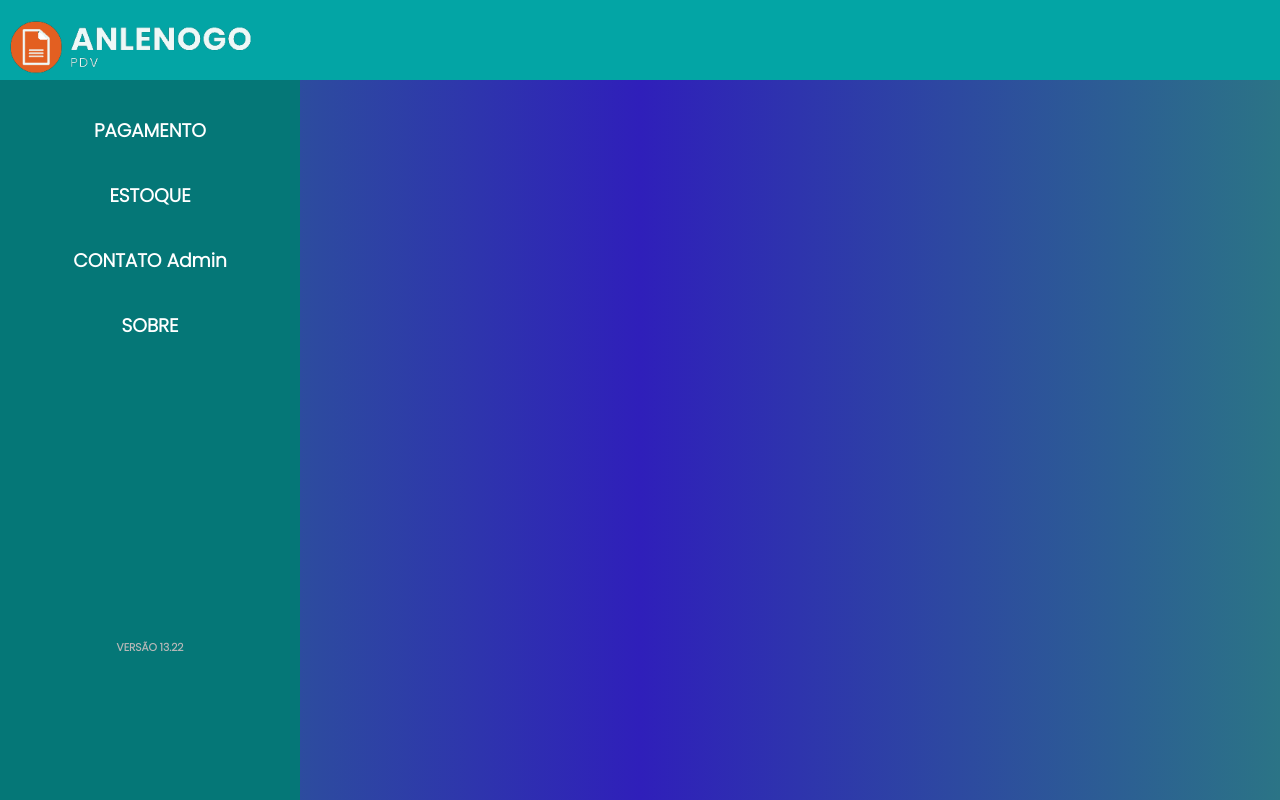
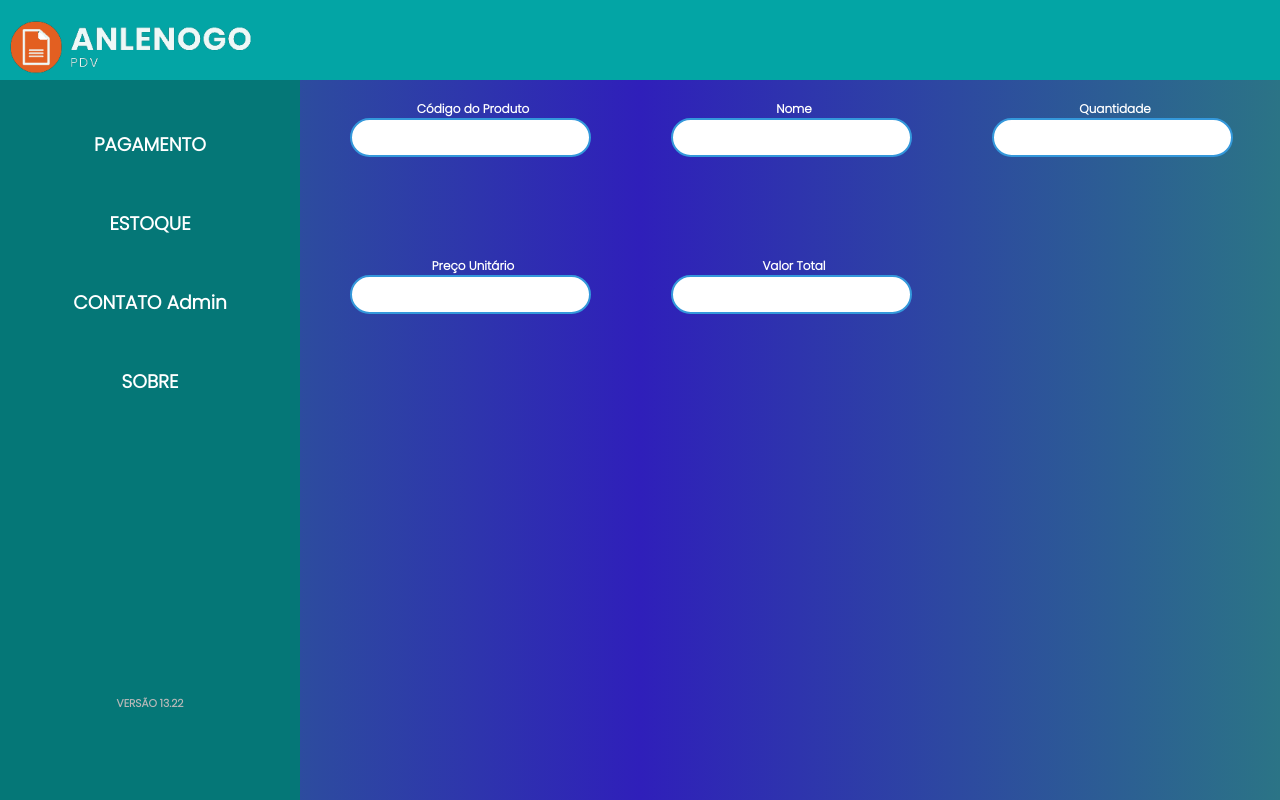
Before and after one commit to AndreNobree/PDV_ANLENOGO, a plain HTML site: page index.html in a window 1280 px wide. Drawn offline with Linux system fonts and the light colour scheme.

Commit message:
IntroPDV2

```diff
--- a/index.html
+++ b/index.html
@@ -9,20 +9,71 @@
 <body>
     <div class="principal">
         <div class="tituloSup">
-            <img id="img" src="./IMAGEMS/LOGO.png">
+            <img id="img" src="./IMAGENS/LOGO.png">
         </div>
+
         <div class="menuEsq">
             <ol>
                 <br><br>
                 <h3><a href="./index.html">PAGAMENTO</a></h3>
                 <br><br>
-                <h3><a href="https://fonts.google.com" target="_blank">ESTOQUE</a></h3>
+                <h3><a href="https://fonts.google.com">ESTOQUE</a></h3>
                 <br><br>
-                <h3><a href="" target="_blank">CONTATO Admin</a></h3>
+                <h3><a href="">CONTATO Admin</a></h3>
                 <br><br>
-                <h3><a href="" target="_blank">SOBRE</a></h3>
+                <h3><a href="">SOBRE</a></h3>
                 <h6>VERSÃO 13.22</h6>
             </ol>
+        </div>
+
+        <div class="conteudoPag">
+            <div class="code">
+                <form>
+                    <h3>Código do Produto</h3>
+                    <input id="formulario" type="text"></form>
+                </form>
+            </div>
+
+            <div class="nome">
+                <form>
+                    <h3>Nome</h3>
+                    <input id="formulario" type="text"></form>
+                </form>
+            </div>
+
+            <div class="quantidade">
+                <form>
+                    <h3>Quantidade</h3>
+                    <input id="formulario" type="number"></form>
+                </form>
+            </div>
+
+        </div>
+
+        <!--------------------------------------------------------------------------------------------------------------------------->
+
+        <div class="conteudoPag2">
+            <div class="code">
+                <form>
+                    <h3>Preço Unitário</h3>
+                    <input id="formulario" type="text"></form>
+                </form>
+            </div>
+
+            <div class="nome">
+                <form>
+                    <h3>Valor Total</h3>
+                    <input id="formulario" type="text"></form>
+                </form>
+            </div>
+<!--
+            <div class="quantidade">
+                <form>
+                    <h3>Quantidade</h3>
+                    <input id="formulario" type="text"></form>
+                </form>
+            </div>
+-->
         </div>
     </div>
 </body>
--- a/style.css
+++ b/style.css
@@ -6,23 +6,28 @@
 body{
     background: rgb(43,116,134);
     background: linear-gradient(90deg, rgba(43,116,134,1) 0%, rgba(47,31,186,1) 50%, rgba(43,116,134,1) 100%);
+    font-family: 'Poppins', sans-serif;
 }
 .tituloSup{
     width: 100%;
     height: 80px;
     background-color: #03a5a5;
+    position: fixed;
+    z-index: 2;
 }
 #img{
     width: 270px;
     height: 100px;
 }
 .menuEsq{
+    margin-top: 80px;
     width:300px;
 	display: block;
 	height: 100%;
 	position: fixed;
     background-color: #057777;
     text-align: center;
+    z-index: 1;
 }
 .menuEsq a{
     color: white;
@@ -36,7 +41,47 @@ body{
 .menuEsq h6{
     color: rgb(184, 184, 184);
     margin-top: 100%;
-
     text-decoration: none;
-    font-family: 'Poppins', sans-serif;
 }
+.conteudoPag{
+    width: 230px;
+	color: white;
+	text-align: left;
+	padding-top: 100px;
+	padding-left: 350px;
+    display: flex;
+}
+.conteudoPag h3{
+    margin-left: 5px;
+    font-size: 12px;
+    text-align: center;
+}
+#formulario{
+    padding: 10px 30px;
+    border-radius: 25px;
+    border: 2px solid #3498db;
+    text-align: center;
+    outline: none;
+}
+#formulario:focus{
+    border-color: rgb(15, 15, 105);
+}
+.nome{
+    margin-left: 80px;
+}
+.quantidade{
+    margin-left: 80px;
+}
+.conteudoPag2{
+    width: 230px;
+	color: white;
+	text-align: left;
+	padding-top: 100px;
+	padding-left: 350px;
+    display: flex;
+}
+.conteudoPag2 h3{
+    margin-left: 5px;
+    font-size: 12px;
+    text-align: center;
+}
```
Also changed, not shown: IMAGENS/logo.png (renamed from IMAGEMS/logo.png).
